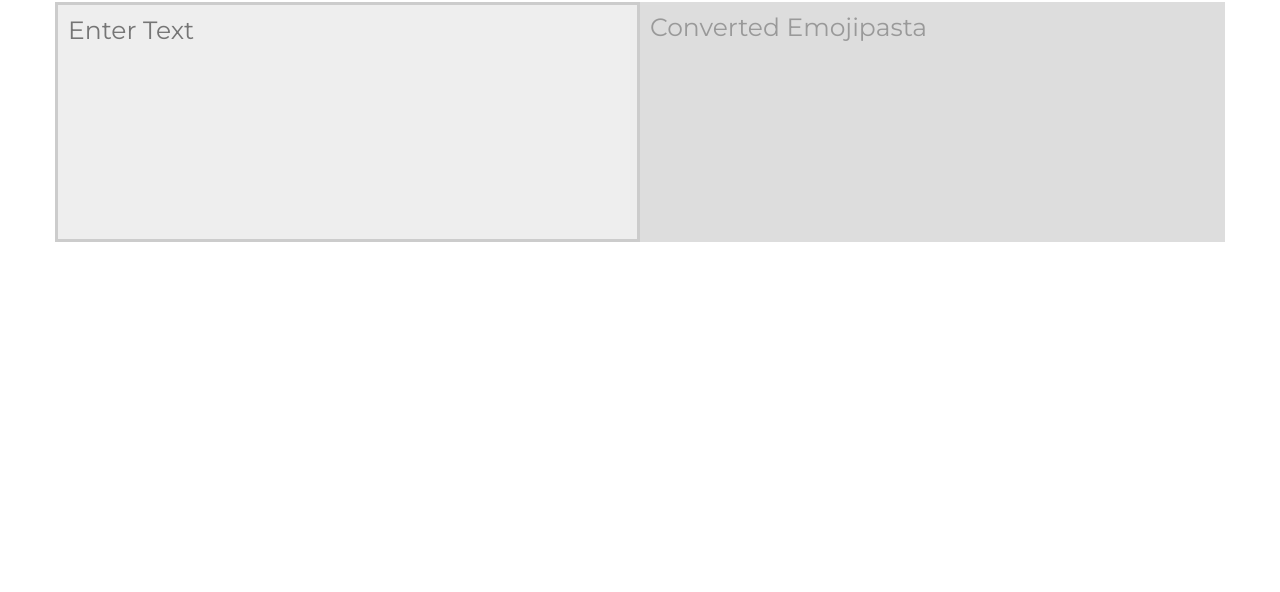
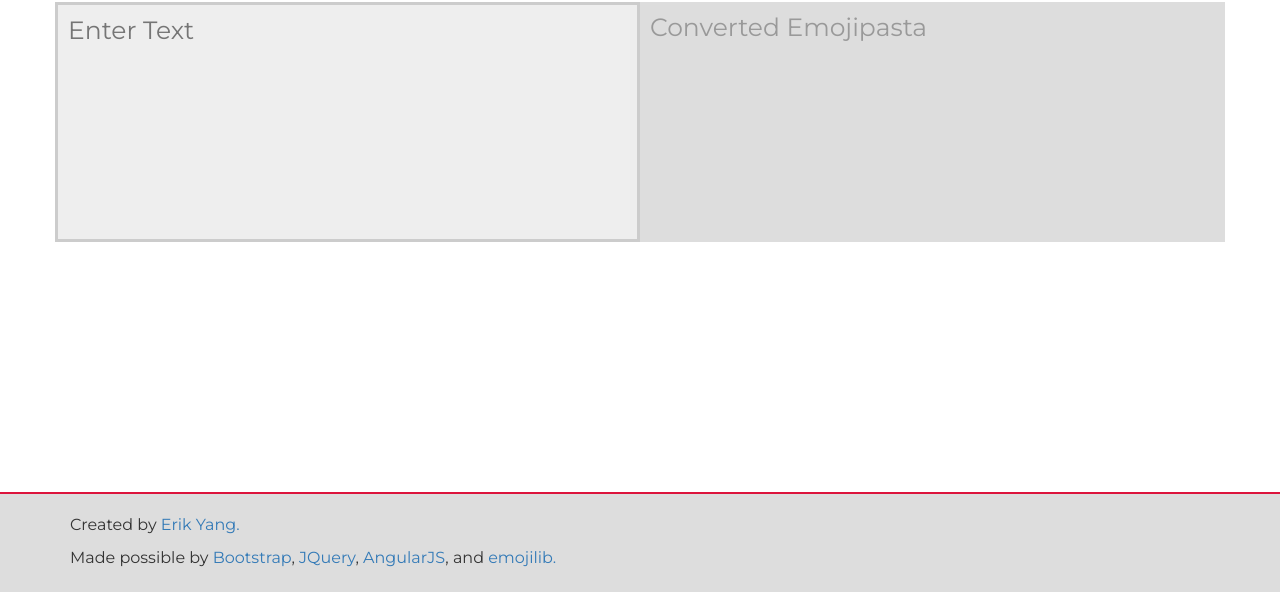
Before and after one commit to erikyangs/emojipastagenerator, a plain HTML site: page index.html in a window 1280 px wide. Shown: the part 208-800 px from the top of the page. Drawn offline with nearby package versions, Linux system fonts and the light colour scheme; no server answers; a web font is replaced by a local one.

Commit message:
pretentious footer

```diff
--- a/index.html
+++ b/index.html
@@ -1,5 +1,5 @@
 <!DOCTYPE html>
-<html>
+<html style="position:relative; min-height:100%;">
 <head>
 	<!-- http://gentsthemes.com/demo/solidwp/ -->
 
@@ -68,15 +68,22 @@
 	    </div>
 	</div>
 
+	<footer class="footer" style="position:absolute; bottom:0; width:100%; height:100px; padding:20px 0px 10px 0px; background-color: #DDDDDD; border-top:2px solid crimson;">
+		<div class="container" style="font-size:16px;">
+			<p>Created by <a href="http://erikyangs.github.io/" target="_blank">Erik Yang.</a></p>
+			<p>Made possible by <a href="http://getbootstrap.com/" target="_blank">Bootstrap</a>, <a href="https://jquery.com/" target="_blank">JQuery</a>, <a href="https://angularjs.org/" target="_blank">AngularJS</a>, and <a href="https://github.com/muan/emojilib" target="_blank">emojilib.</a></p>
+		</div>
+	</footer>
 
 	<!-- only used for debugging -->
 	<span id="json"></span>
 	<!-- only used for debugging -->
 
+
+
 	<!-- Todo:
 	Copy result text
-	Hint text
-	Footer
+	Convert emojis to images if needed
 	 -->
 </body>
 </html>
```
